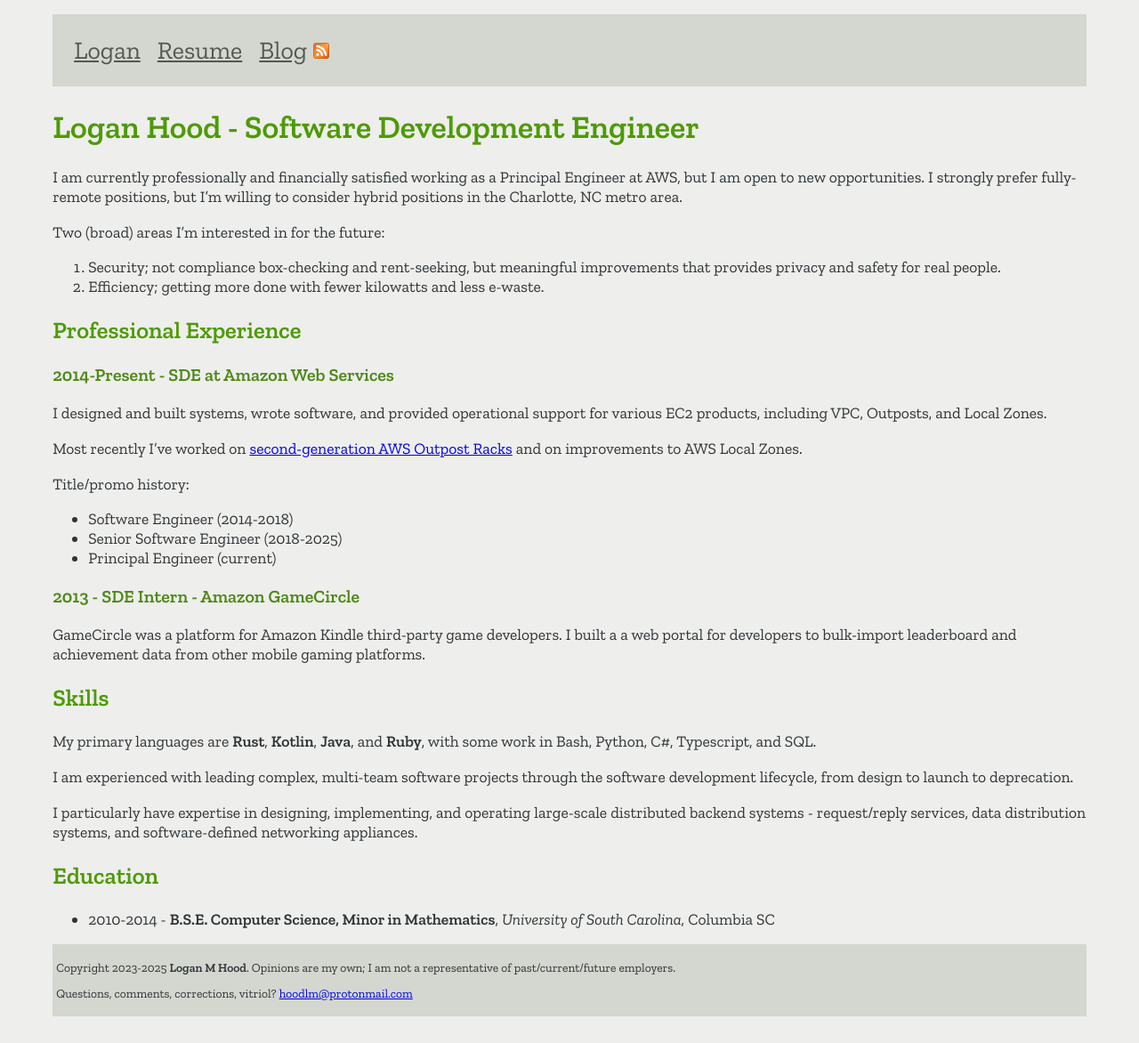
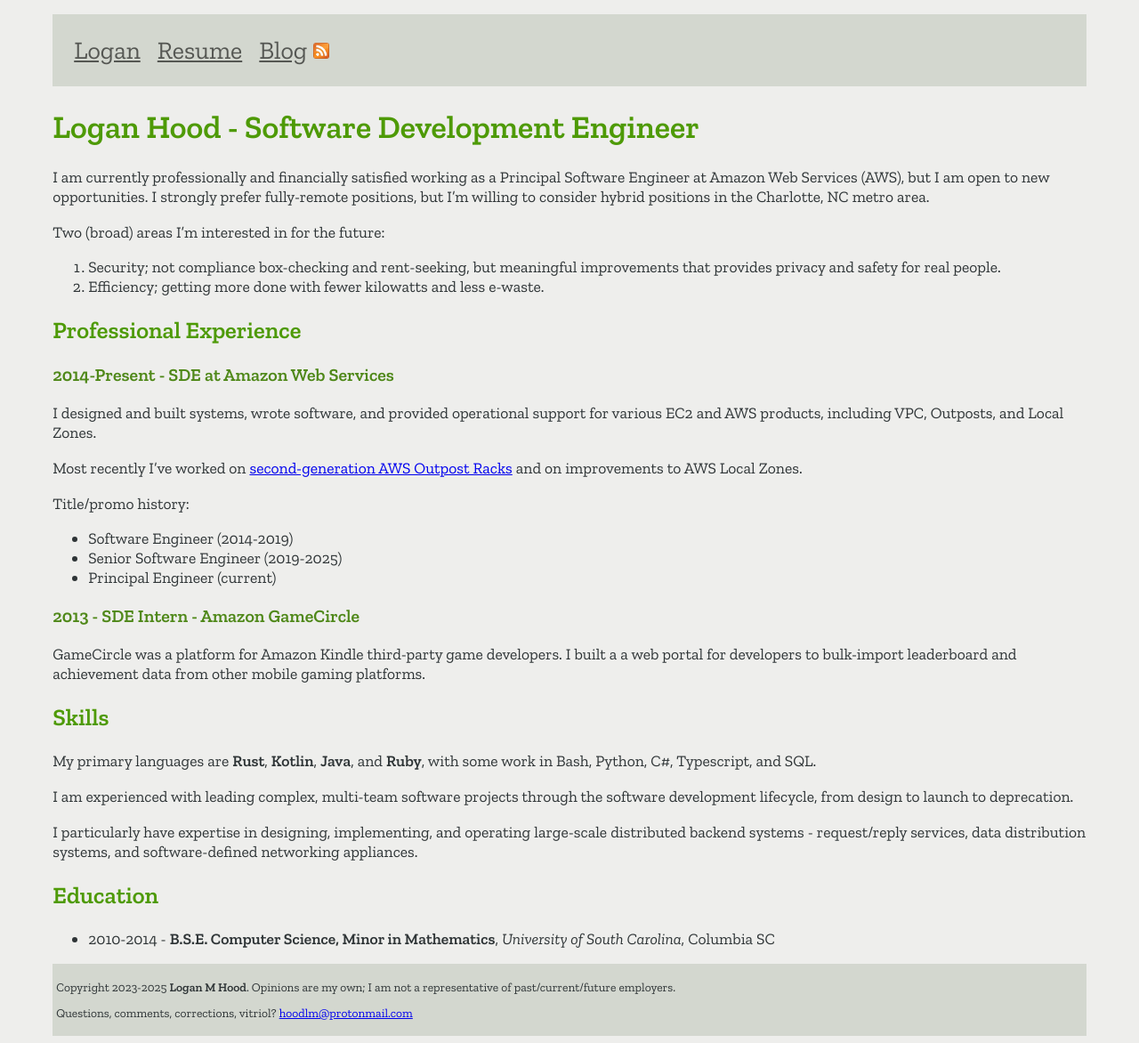
Before and after one commit to hoodlm/loganhooddotcom, a Jekyll site: the page built from resume.md, in a window 1280 px wide. Shown: the whole page at 89% size. Built offline with Jekyll 4.4.1, drawn with Linux system fonts in a browser that asks for light colours; before the commit the page ends 1150 px from its top, so only the background shows below that.

Commit message:
fixup a few resume details

```diff
--- a/resume.md
+++ b/resume.md
@@ -5,7 +5,8 @@
 
 # Logan Hood - Software Development Engineer
 
-I am currently professionally and financially satisfied working as a Principal Engineer at AWS, but I am open to new opportunities.
+I am currently professionally and financially satisfied working as a Principal Software Engineer at Amazon Web Services (AWS),
+but I am open to new opportunities.
 I strongly prefer fully-remote positions, but I'm willing to consider hybrid positions in the Charlotte, NC metro area.
 
 Two (broad) areas I'm interested in for the future:
@@ -17,7 +18,7 @@
 
 ### 2014-Present - SDE at Amazon Web Services
 
-I designed and built systems, wrote software, and provided operational support for various EC2 products, including
+I designed and built systems, wrote software, and provided operational support for various EC2 and AWS products, including
 VPC, Outposts, and Local Zones.
 
 Most recently I've worked on
@@ -26,8 +27,8 @@
 
 Title/promo history:
 
-* Software Engineer (2014-2018)
-* Senior Software Engineer (2018-2025)
+* Software Engineer (2014-2019)
+* Senior Software Engineer (2019-2025)
 * Principal Engineer (current)
 
 ### 2013 - SDE Intern - Amazon GameCircle
```
